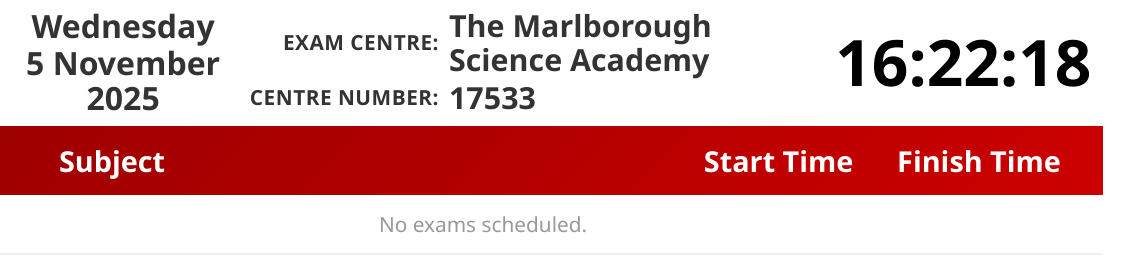
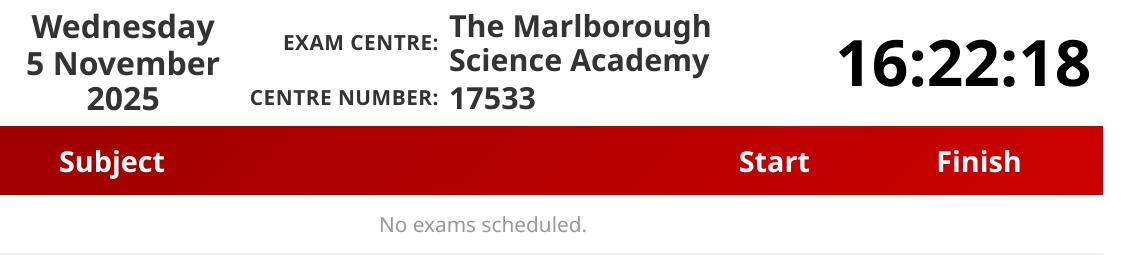
Before and after one commit to nick-myers/exam-timer, a plain HTML site: page index.html in a window 1280 px wide. Shown: the top 280 px of the page, 157-1280 px from the left. Drawn offline with Linux system fonts and the light colour scheme.

Commit message:
Remove "Time" word from table heading

```diff
--- a/index.html
+++ b/index.html
@@ -1584,8 +1584,8 @@
               <tr>
                 <th>Ref.</th>
                 <th>Subject</th>
-                <th>Start Time</th>
-                <th>Finish Time</th>
+                <th>Start</th>
+                <th>Finish</th>
               </tr>
             </thead>
             <tbody id="examTableBody">
```
